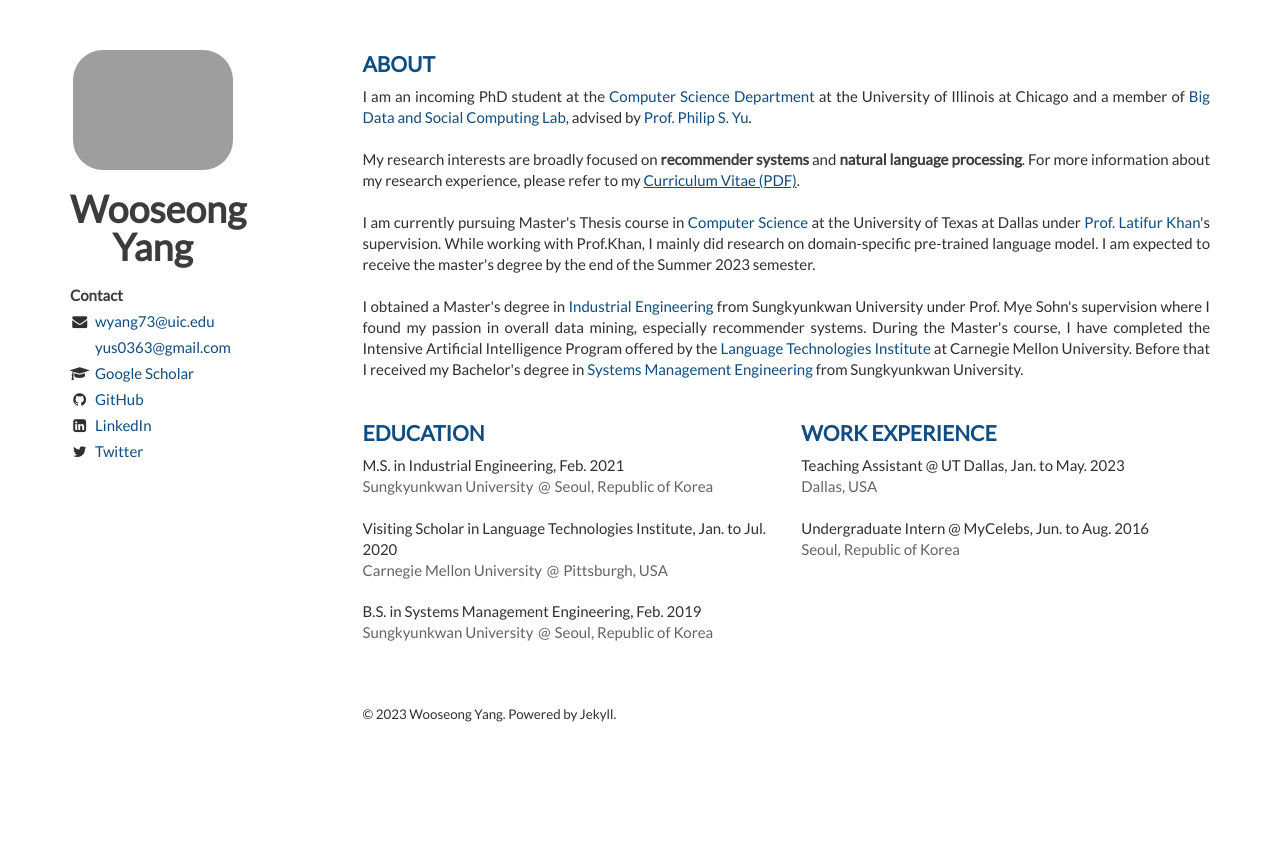
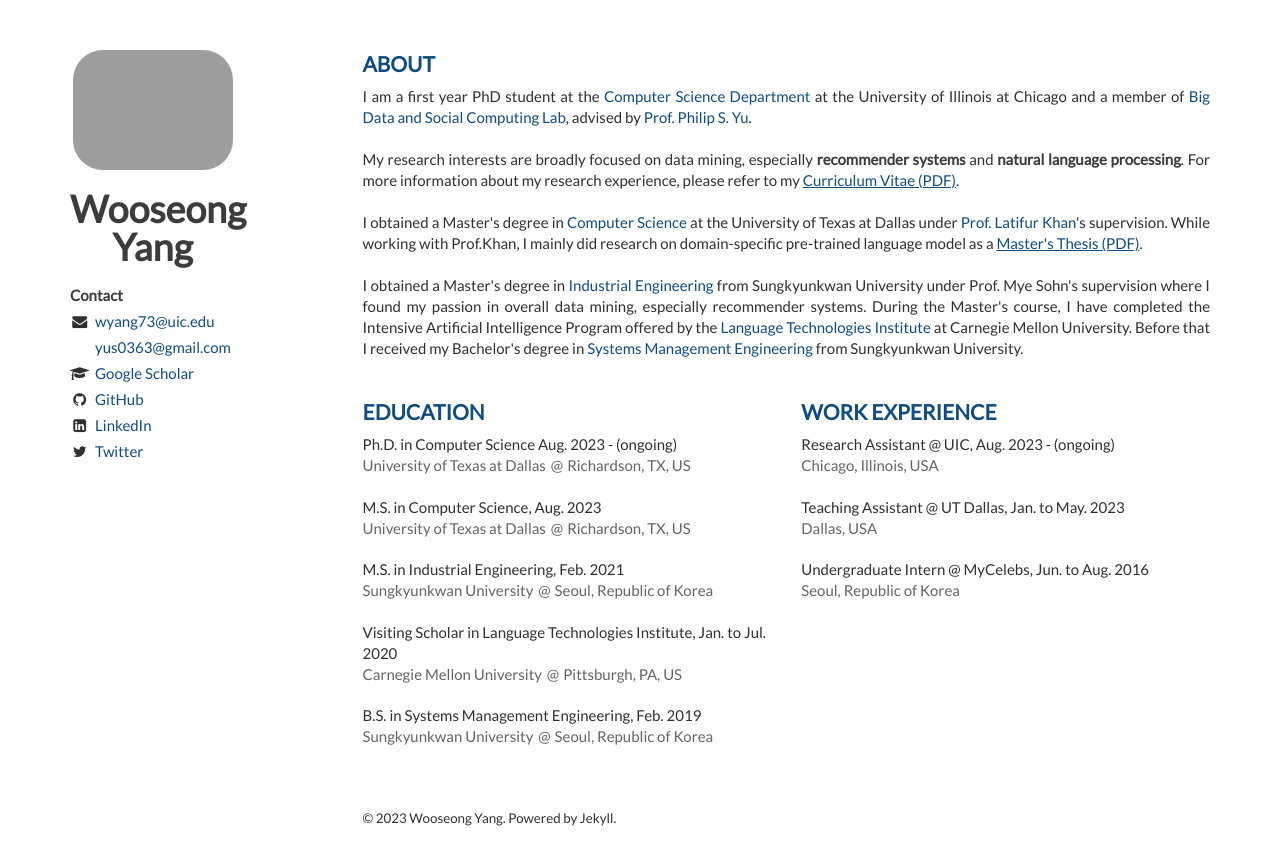
Before and after one commit to WooseongYang/WooseongYang.github.io, a Jekyll site: the page built from index.html, in a window 1280 px wide. Shown: the top 865 px of the page. Built offline with Jekyll 4.4.1, drawn with Linux system fonts in a browser that asks for light colours; nearby versions of some CDN libraries; the list of posts is cut into pages by our own code.

Commit message:
edit about

```diff
--- a/_includes/about.html
+++ b/_includes/about.html
@@ -2,15 +2,15 @@
     <h1>About</h1>
     <article>
         <p>
-          I am an incoming PhD student at the <a href="https://cs.uic.edu/">Computer Science Department</a> at the University of Illinois at Chicago and a member of <a href="https://bdsc-uic.github.io/">Big Data and Social Computing Lab</a>, advised by <a href="https://www.cs.uic.edu/~psyu/">Prof. Philip S. Yu</a>.
+          I am a first year PhD student at the <a href="https://cs.uic.edu/">Computer Science Department</a> at the University of Illinois at Chicago and a member of <a href="https://bdsc-uic.github.io/">Big Data and Social Computing Lab</a>, advised by <a href="https://www.cs.uic.edu/~psyu/">Prof. Philip S. Yu</a>.
           <br><br>
-          My research interests are broadly focused on <em>recommender systems</em> and <em>natural language processing</em>.
+          My research interests are broadly focused on data mining, especially <em>recommender systems</em> and <em>natural language processing</em>.
           <!-- I mainly focus on developing techniques to automatically extract meaningful information from large-scale, multimodal spatial data. -->
           <!-- Heterogeneous spatial data includes overhead images, trajectories, and documents such as scanned images (e.g., scanned maps) or natural language documents containing valuable geographic information.
           I am also interested in validating technologies beyond accuracy by using social science methodologies. -->
-          For more information about my research experience, please refer to my <a href='/Wooseong_Yang_CV.pdf' style="text-decoration: underline">Curriculum Vitae (PDF)</a>.
+          For more information about my research experience, please refer to my <a href='/CV_WooseongYang_101423.pdf' style="text-decoration: underline">Curriculum Vitae (PDF)</a>.
           <br><br>
-          I am currently pursuing Master's Thesis course in <a href="https://cs.utdallas.edu/">Computer Science</a> at the University of Texas at Dallas under <a href="https://personal.utdallas.edu/~lkhan/">Prof. Latifur Khan</a>'s supervision. While working with Prof.Khan, I mainly did research on domain-specific pre-trained language model. I am expected to receive the master's degree by the end of the Summer 2023 semester.
+          I obtained a Master's degree in <a href="https://cs.utdallas.edu/">Computer Science</a> at the University of Texas at Dallas under <a href="https://personal.utdallas.edu/~lkhan/">Prof. Latifur Khan</a>'s supervision. While working with Prof.Khan, I mainly did research on domain-specific pre-trained language model as a <a href='/YANG-PRIMARY-2023.pdf' style="text-decoration: underline">Master's Thesis (PDF)</a>.
           <br><br>
           I obtained a Master's degree in <a href="https://sme.skku.edu/">Industrial Engineering</a> from Sungkyunkwan University under Prof. Mye Sohn</a>'s supervision where I found my passion in overall data mining, especially recommender systems.
           During the Master's course, I have completed the Intensive Artificial Intelligence Program offered by the <a href="https://www.lti.cs.cmu.edu">Language Technologies Institute</a> at Carnegie Mellon University.
--- a/_includes/experience.html
+++ b/_includes/experience.html
@@ -2,6 +2,20 @@
     <div class="row">
         <div class="col-sm-6">
             <h1>Education</h1>
+            <article>
+                <header>
+                    Ph.D. in Computer Science Aug. 2023 - (ongoing)<br>
+                    <span>University of Texas at Dallas</span>
+                    <span><address>Richardson, TX, US</address></span>
+                </header>
+            </article>
+            <article>
+                <header>
+                    M.S. in Computer Science, Aug. 2023<br>
+                    <span>University of Texas at Dallas</span>
+                    <span><address>Richardson, TX, US</address></span>
+                </header>
+            </article>
             <article>
                 <header>
                     M.S. in Industrial Engineering, Feb. 2021<br>
@@ -13,7 +27,7 @@
                 <header>
                     Visiting Scholar in Language Technologies Institute, Jan. to Jul. 2020<br>
                     <span>Carnegie Mellon University</span>
-                    <span><address>Pittsburgh, USA</address></span><br>
+                    <span><address>Pittsburgh, PA, US</address></span><br>
                 </header>
             </article>
             <article>
@@ -29,6 +43,12 @@
             <h1>Work Experience</h1>
             <article>
                 <header>
+                    Research Assistant @ UIC, Aug. 2023 - (ongoing)<br/>
+                    <span><address>Chicago, Illinois, USA</address></span><br/>
+                </header>
+            </article>
+            <article>
+                <header>
                     Teaching Assistant @ UT Dallas, Jan. to May. 2023<br/>
                     <span><address>Dallas, USA</address></span><br/>
                 </header>
```
Also changed, not shown: 1 other file.
